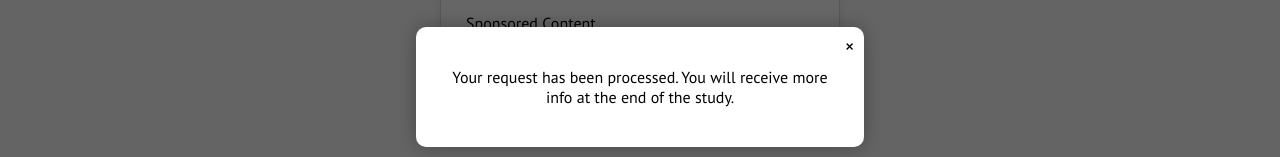
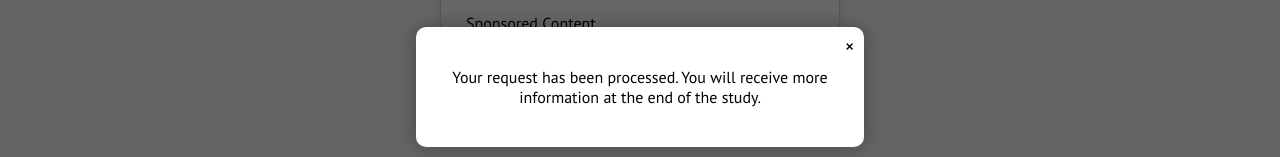
Before and after one commit to Alice-Ji/ISIStudy2, a plain HTML site: page index.html in a window 1280 px wide. Both pictures are taken after a click on the button "Learn More". Shown: the part 313-470 px from the top of the page. Drawn offline with Linux system fonts and the light colour scheme; grey boxes are pictures that could not be loaded.

Commit message:
Update index.html

```diff
--- a/index.html
+++ b/index.html
@@ -17,8 +17,7 @@
         <div class="popup-content">
           <span class="close-btn" onclick="hidePopup()">×</span>
           <p>
-            Your request has been processed. You will receive more info at the
-            end of the study.
+            Your request has been processed. You will receive more information at the end of the study.
           </p>
         </div>
       </div>
```
